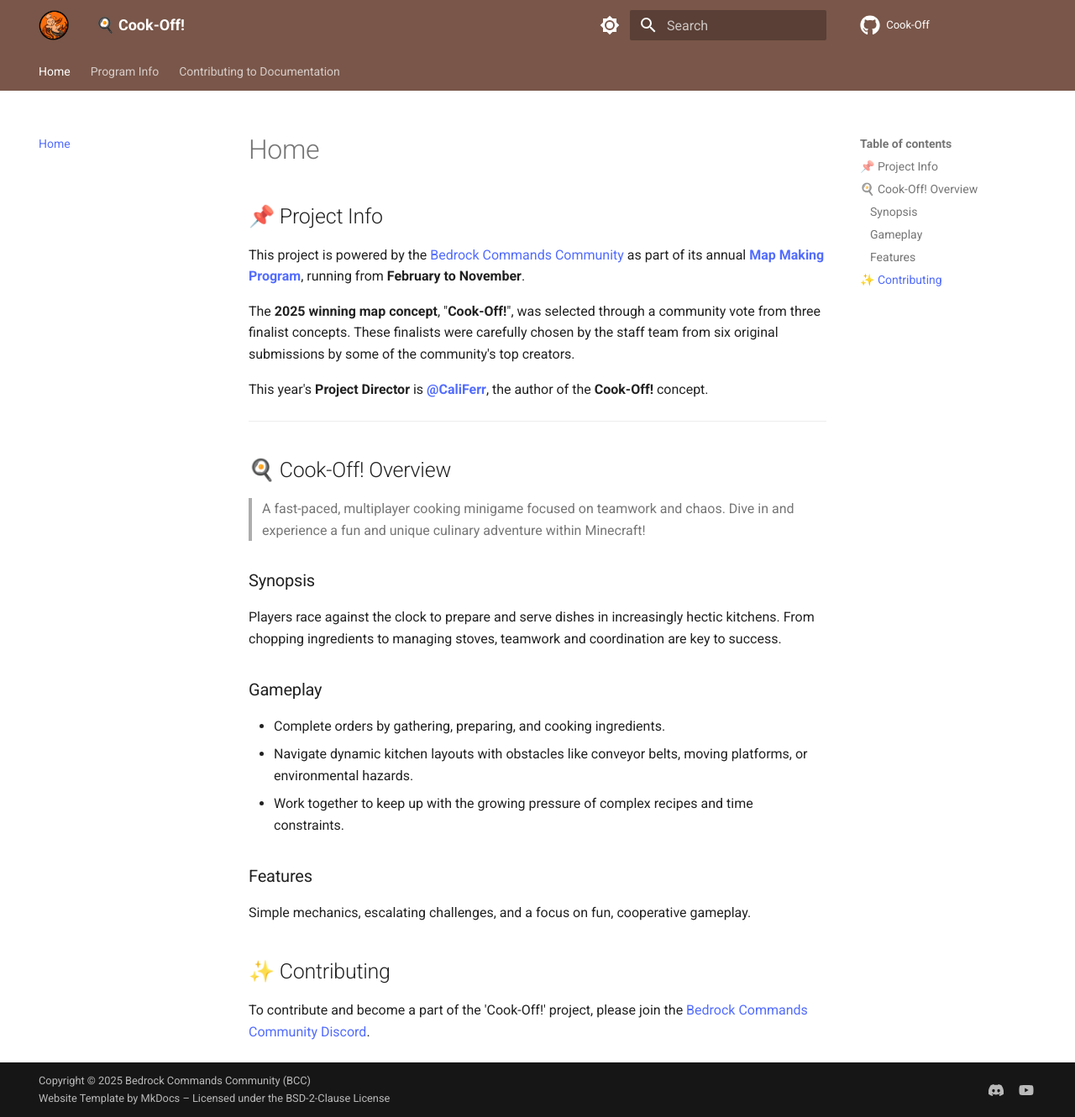
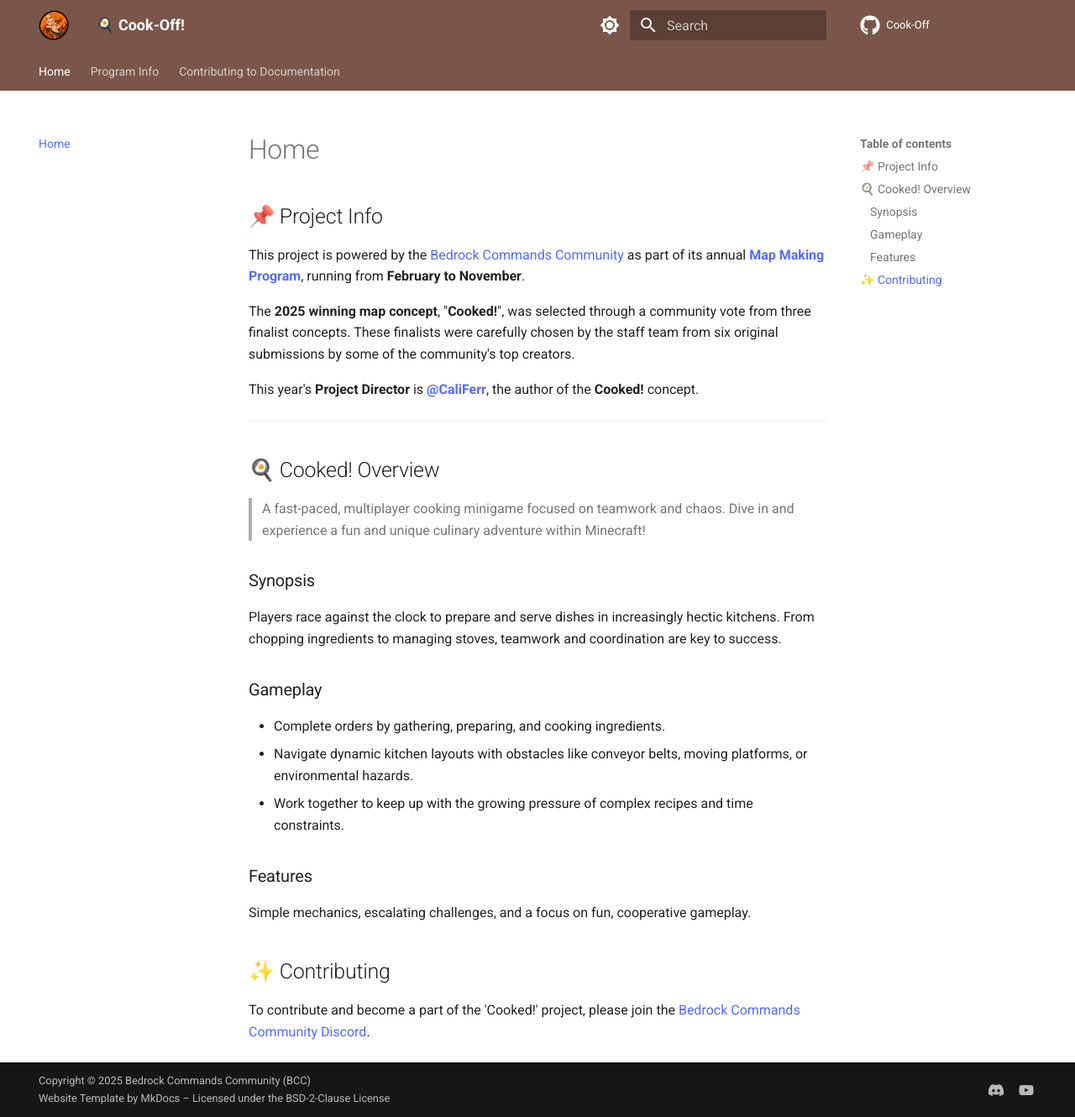
Before and after one commit to BedrockCommands/Cook-Off-Docs, an MkDocs documentation site: the page built from docs/docs/index.md, in a window 1280 px wide and 1330 px high. Shown: the whole window at 84% size. Built offline with MkDocs 1.6.1 and Material for MkDocs 9.7.7, drawn with Linux system fonts in a browser that asks for light colours; comment, search, counter and statistics services are not loaded.

Commit message:
Update index.md

```diff
--- a/docs/docs/index.md
+++ b/docs/docs/index.md
@@ -1,14 +1,14 @@
 ## 📌 Project Info
 
-This project is powered by the [Bedrock Commands Community](https://discord.com/servers/bedrock-commands-community-924894457894174740) as part of its annual **[Map Making Program](/Cook-Off/about/)**, running from **February to November**.
+This project is powered by the [Bedrock Commands Community](https://discord.com/servers/bedrock-commands-community-924894457894174740) as part of its annual **[Map Making Program](/Cooked/about/)**, running from **February to November**.
 
-The **2025 winning map concept**, "**Cook-Off!**", was selected through a community vote from three finalist concepts. These finalists were carefully chosen by the staff team from six original submissions by some of the community's top creators.
+The **2025 winning map concept**, "**Cooked!**", was selected through a community vote from three finalist concepts. These finalists were carefully chosen by the staff team from six original submissions by some of the community's top creators.
 
-This year's **Project Director** is **[@CaliFerr](https://github.com/CaliFerr)**, the author of the **Cook-Off!** concept.
+This year's **Project Director** is **[@CaliFerr](https://github.com/CaliFerr)**, the author of the **Cooked!** concept.
 
 ---
 
-## 🍳 Cook-Off! Overview
+## 🍳 Cooked! Overview
 
 > A fast-paced, multiplayer cooking minigame focused on teamwork and chaos.
 Dive in and experience a fun and unique culinary adventure within Minecraft!
@@ -28,4 +28,4 @@
 
 ## ✨️ Contributing
 
-To contribute and become a part of the 'Cook-Off!' project, please join the [Bedrock Commands Community Discord](https://discord.gg/SYstTYx5G5).
+To contribute and become a part of the 'Cooked!' project, please join the [Bedrock Commands Community Discord](https://discord.gg/SYstTYx5G5).
```
